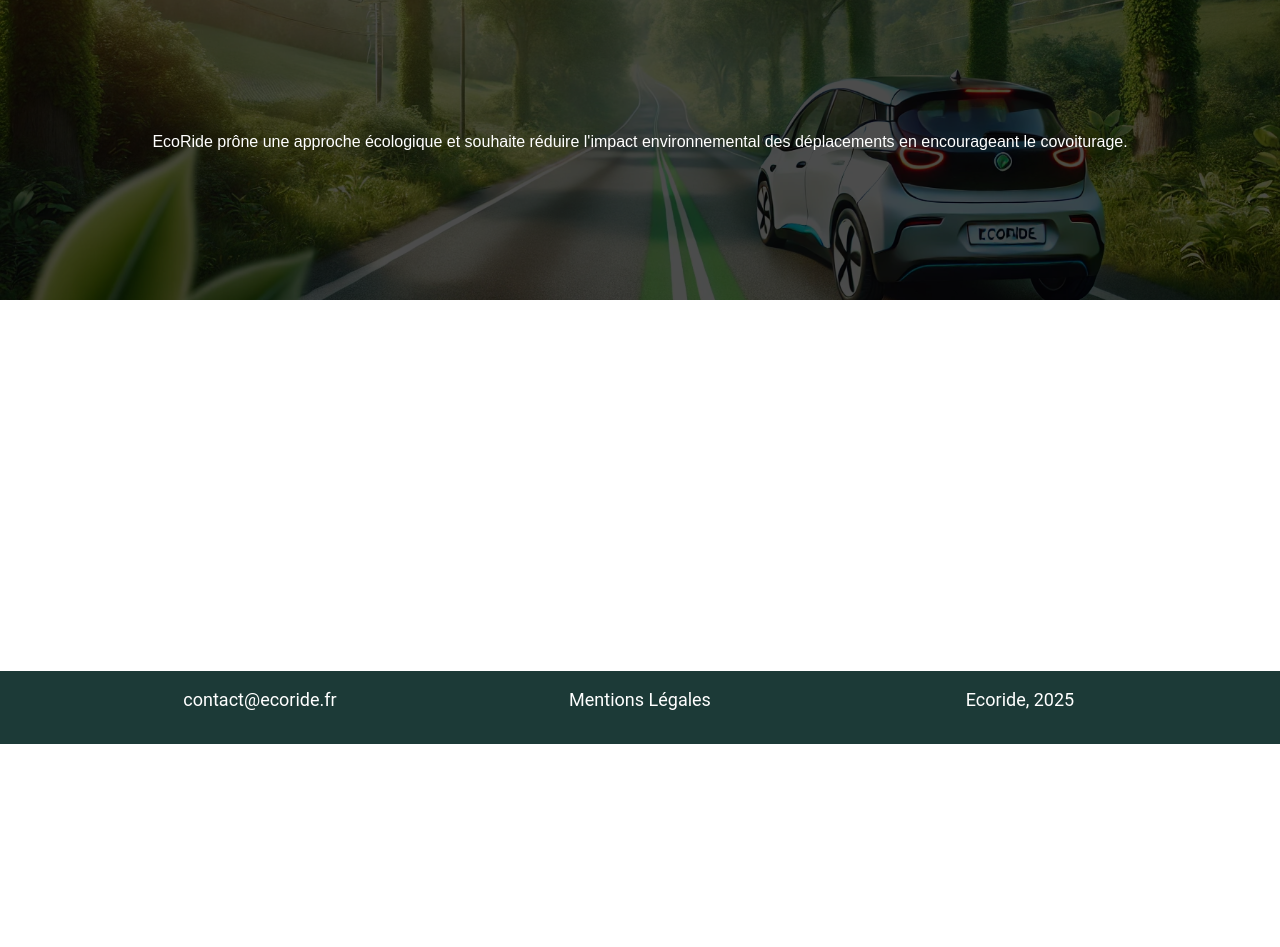
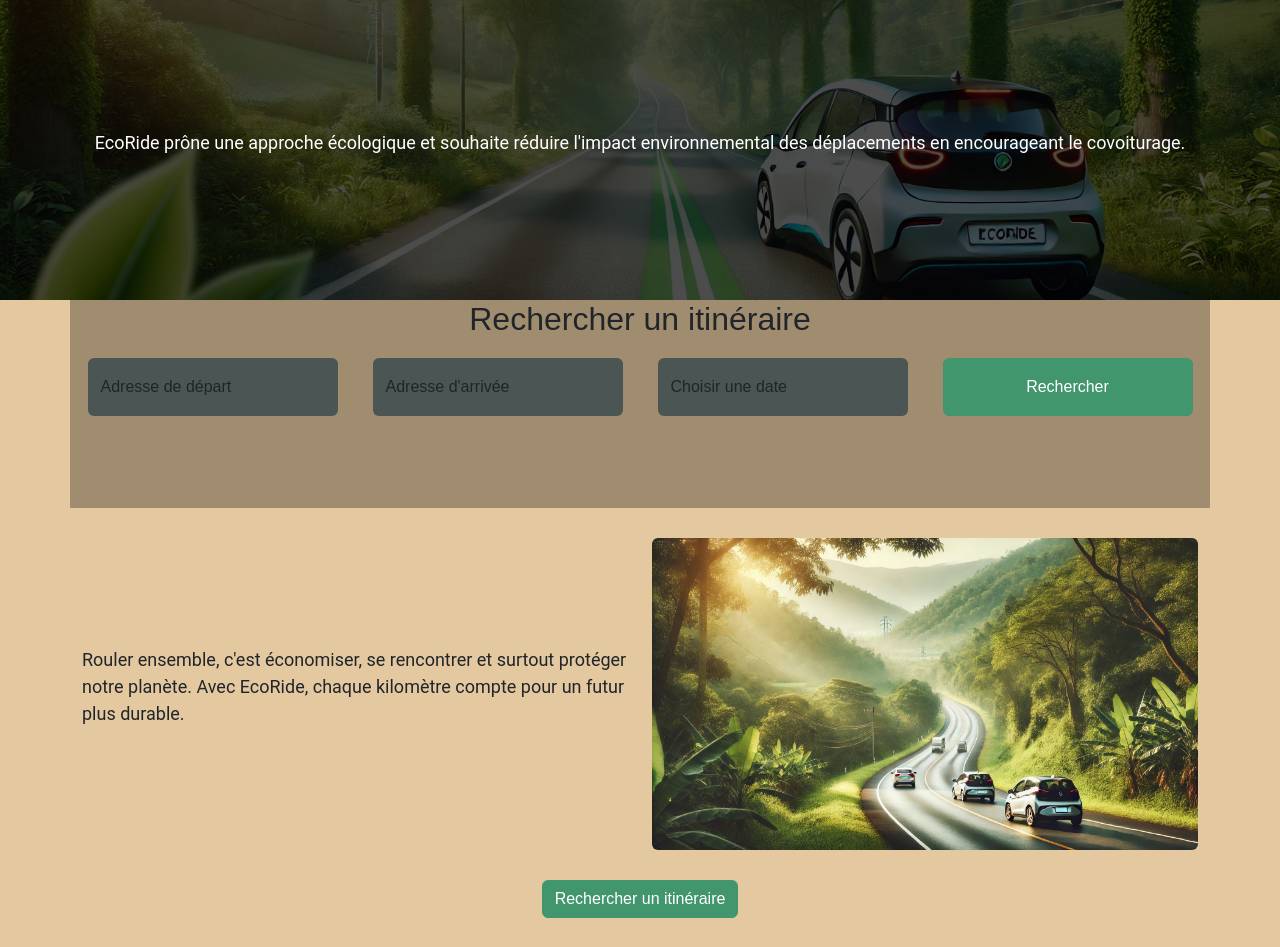
Before and after one commit to SleevenKashyyk/ECFEcoride, a PHP site: page / in a window 1280 px wide. Shown: the part 56-1003 px from the top of the page. Before the commit the page ends 800 px from the top, so only its background shows below. Run offline with PHP 8.4, Linux system fonts and the light colour scheme; some libraries are stand-ins or nearby versions.

Commit message:
ajout barre recherche

```diff
--- a/Pages/home.html
+++ b/Pages/home.html
@@ -1,6 +1,75 @@
 <div class="hero-scene text-center text-white">
     <div class="hero-scene-content">
-        <div class="her"
-    <p>EcoRide prône une approche écologique et souhaite réduire l'impact environnemental des déplacements en encourageant le covoiturage.</p>
+        <p>
+            EcoRide prône une approche écologique et souhaite réduire l'impact environnemental des déplacements en encourageant le covoiturage.
+        </p>
     </div>
 </div>
+
+
+<article class="bg-secondary">
+    <div class="search-container container">
+        <h2 class="text-center">Rechercher un itinéraire</h2>
+        <div class="row row-col-lg-1">
+            <div class="col">
+                <div class="form-floating">
+                    <input type="text" class="form-control" placeholder="Ville">
+                    <label for="floatingInput">Adresse de départ</label>
+                </div>
+            </div>
+                <div class="col">
+                    <div class="form-floating">
+                        <input type="text" class="form-control" placeholder="Ville">
+                        <label for="floatingInput">Adresse d'arrivée</label>
+                    </div>
+                </div>
+                <div class="col">
+                    <div class="form-floating">
+                        <input type="text" class="form-control" placeholder="date">
+                        <label for="floatingInput">Choisir une date</label>
+                    </div>
+                </div>
+                <div class="col">
+                    <button type="button" class="btn btn-primary">Rechercher</button>
+                </div>
+        </div>
+    </div>
+</article>
+
+
+<section>
+    <article class="test bg-secondary">
+        <div class="container">
+            <div class="row row-cols-2 align-items-center">
+                <div class="col">
+                    <p class="text-start d-flex align-items-center">
+                        Rouler ensemble, c'est économiser, se rencontrer et surtout protéger notre planète. Avec EcoRide, chaque kilomètre compte pour un futur plus durable.
+                    </p>
+                </div>
+                <div class="col">
+                    <img class="w-100 rounded justify" src="../imageco/Acceuil2.png">
+                </div>
+                </div>
+                <div class="cherch text-center">
+                    <a href="#" class="btn btn-primary">Rechercher un itinéraire</a>
+                </div>
+        </div>
+    </article>
+    <article class="test2 bg-secondary">
+        <div class="container">
+            <div class="row row-cols-2 align-items-center">
+                <div class="col">
+                    <img class="w-100 rounded justify" src="../imageco/Acceuil3.png">
+                </div>
+                <div class="col">
+                    <p class="text-start d-flex align-items-center">
+                        Avec EcoRide, chaque trajet partagé est un pas de plus vers un avenir plus vert. Ensemble, réduisons notre empreinte carbone et préservons notre planète.
+                    </p>
+                </div>
+            </div>
+                <div class="cherch text-center">
+                    <a href="#" class="btn btn-primary">Rechercher un itinéraire</a>
+                </div>
+        </div>
+    </article>
+</section>
--- a/index.html
+++ b/index.html
@@ -43,28 +43,26 @@
 </header>
 
 <main id="main-page">
-        <!-- Le contenu de la page sera ici-->
 
 
 </main>
 
-    <footer class="bg-dark text-white text-center footer">
-      <div class="container text-center">
-        <div class="row align-items-start">
+<footer class="bg-dark text-white text-center">
+  <div class="container text-center p-2">
+    <div class="row align-items-center">
       <div class="col">
-        <p>contact@ecoride.fr</p>
+        <p class="small">contact@ecoride.fr</p>
       </div>
       <div class="col">
-        <p>Mentions Légales</p>
+        <p class="small">Mentions Légales</p>
       </div>
       <div class="col">
-        <p>Ecoride, 2025</i></p>
+        <p class="small">Ecoride, 2025</p>
       </div>
     </div>
   <div>
 </footer>
 
 <script type="module" src="./Router/router.js"></script>
-    <div/>
 </body>
 </html>
--- a/scss/main.scss
+++ b/scss/main.scss
@@ -7,10 +7,11 @@ html{
 }
 
 main{
-    margin-bottom: 250px;
+    margin-bottom: 0px;
 }
+
 footer.footer{
-    padding: 15px;
+    padding-top: 15px;
     position: absolute;
     bottom: 0;
     width: 100%;
@@ -49,3 +50,54 @@ p{
         justify-content: center;
     }
 }
+
+
+
+.search-container {
+    align-content: center;
+    background-color: #A08D70;
+    height: 155;
+    width: 1128;
+    padding-bottom: 50‒;
+    padding-bottom: 80px;
+
+
+.col{
+    display: flex;
+    flex-direction: row;
+    align-items: center;
+    justify-content: center;
+    padding-top: 12px;
+    padding-bottom: 12px;
+}
+
+
+.form-control{
+    background-color: #4A5554;
+    color: white;
+    border: none;
+    padding: 10px;
+    height: 30px;
+    width: 250px;
+}
+
+.btn{
+    height: 58px;
+    width: 250px;
+}
+}
+
+.test{
+    padding-top: 30px;
+    padding-bottom: 15px;
+}
+
+.test2{
+    padding-top: 15px;
+    padding-bottom: 30px;
+}
+
+.cherch{
+    padding-top: 30px;
+    padding-bottom: 15px;
+}
```
Also changed, not shown: scss/main.css, 1 other file. Lines whose indentation alone changed are shown as unchanged.
